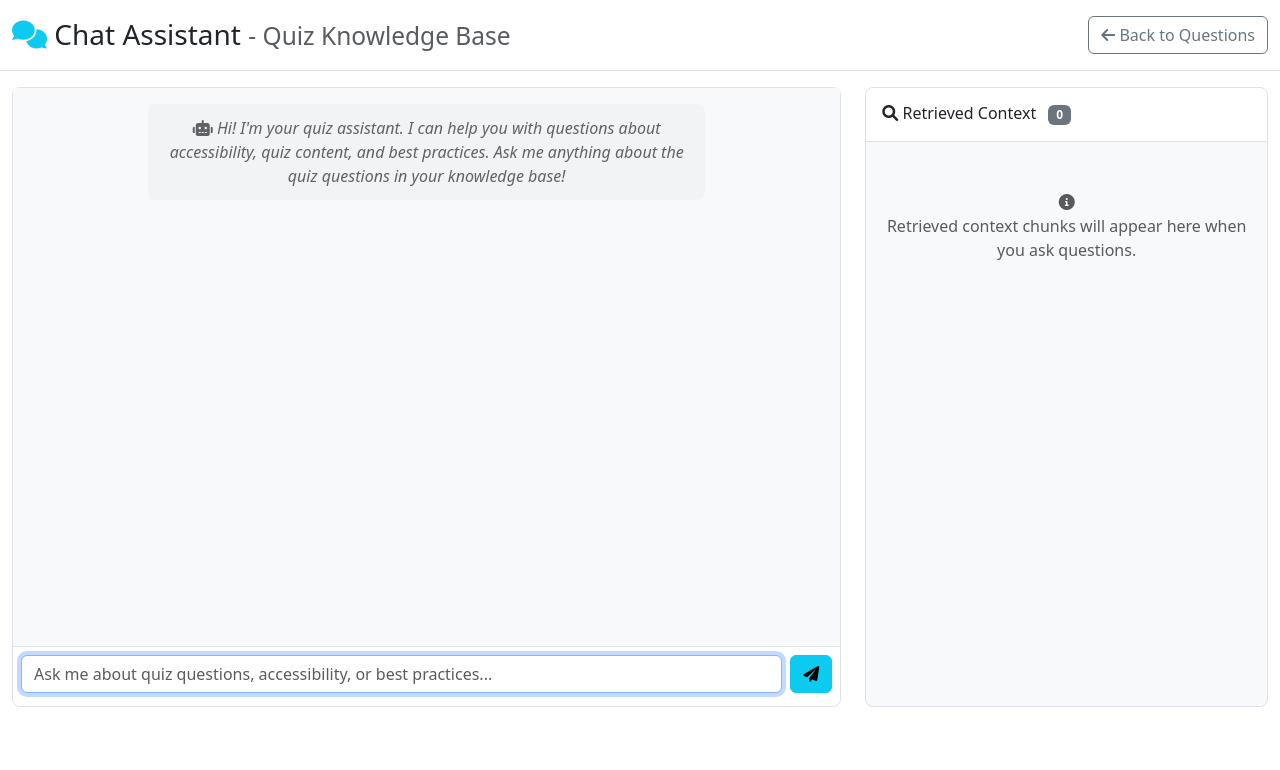
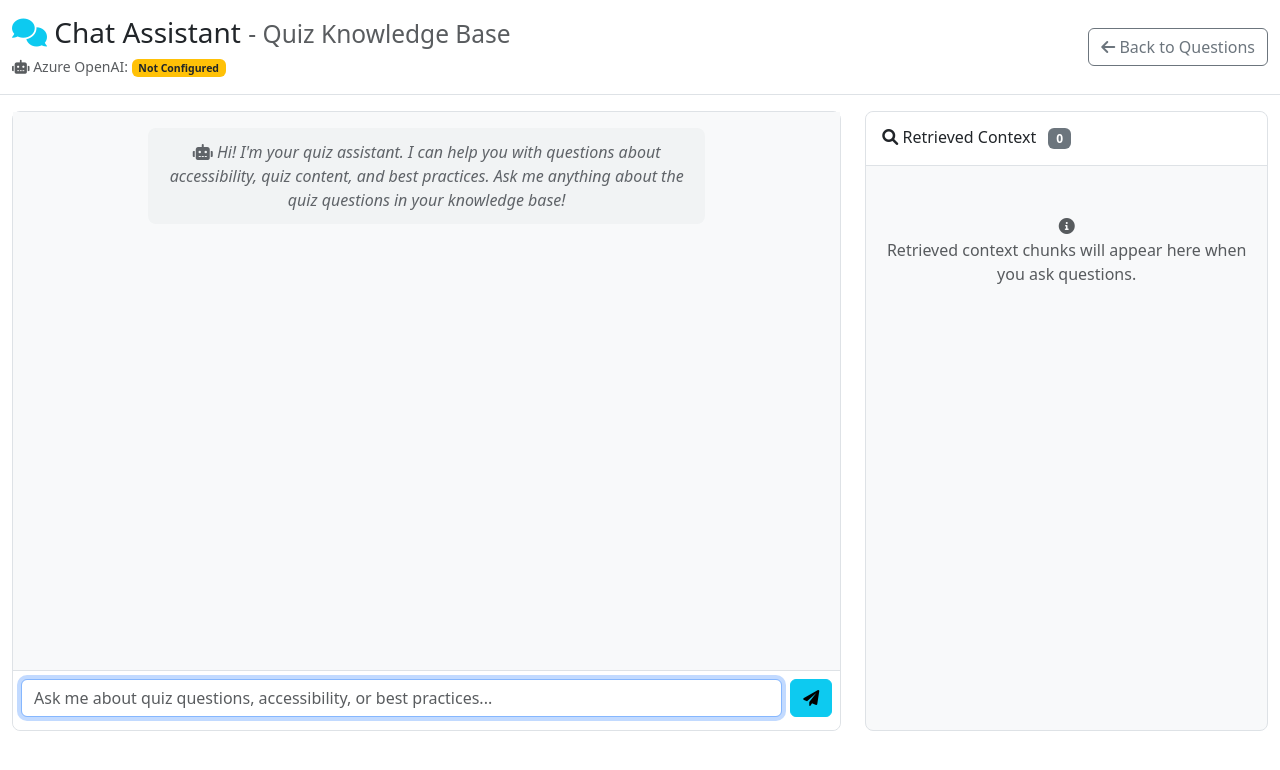
Before and after one commit to rdxsai/Merged-App, a FastAPI app: page /chat in a window 1280 px wide. Shown: the top 770 px of the page. Run offline with FastAPI, Linux system fonts and the light colour scheme; some libraries are stand-ins or nearby versions.

Commit message:
add model to header

```diff
--- a/templates/chat.html
+++ b/templates/chat.html
@@ -134,6 +134,11 @@
                         <i class="fas fa-comments text-info"></i> Chat Assistant
                         <small class="text-muted">- Quiz Knowledge Base</small>
                     </h1>
+                    <div class="mt-1">
+                        <small class="text-muted">
+                            <i class="fas fa-robot"></i> Azure OpenAI: <span id="modelInfo" class="badge bg-light text-dark">Loading...</span>
+                        </small>
+                    </div>
                 </div>
                 <div>
                     <a href="/" class="btn btn-outline-secondary">
@@ -220,7 +225,37 @@
 
             // Focus on input
             messageInput.focus();
+
+            // Load model information
+            loadModelInfo();
         });
+
+        // Load and display model information
+        async function loadModelInfo() {
+            try {
+                const response = await fetch('/debug/config');
+                const config = await response.json();
+
+                const modelInfo = document.getElementById('modelInfo');
+
+                if (response.ok && config.azure_configured) {
+                    const deploymentId = config.azure_deployment_id || 'Unknown';
+                    modelInfo.textContent = deploymentId;
+                    modelInfo.className = 'badge bg-success text-white';
+                    modelInfo.title = `Azure OpenAI Deployment: ${deploymentId}`;
+                } else {
+                    modelInfo.textContent = 'Not Configured';
+                    modelInfo.className = 'badge bg-warning text-dark';
+                    modelInfo.title = 'Azure OpenAI is not properly configured';
+                }
+            } catch (error) {
+                console.error('Failed to load model info:', error);
+                const modelInfo = document.getElementById('modelInfo');
+                modelInfo.textContent = 'Error';
+                modelInfo.className = 'badge bg-danger text-white';
+                modelInfo.title = 'Failed to load model information';
+            }
+        }
 
         // Send message function
         async function sendMessage() {
```
